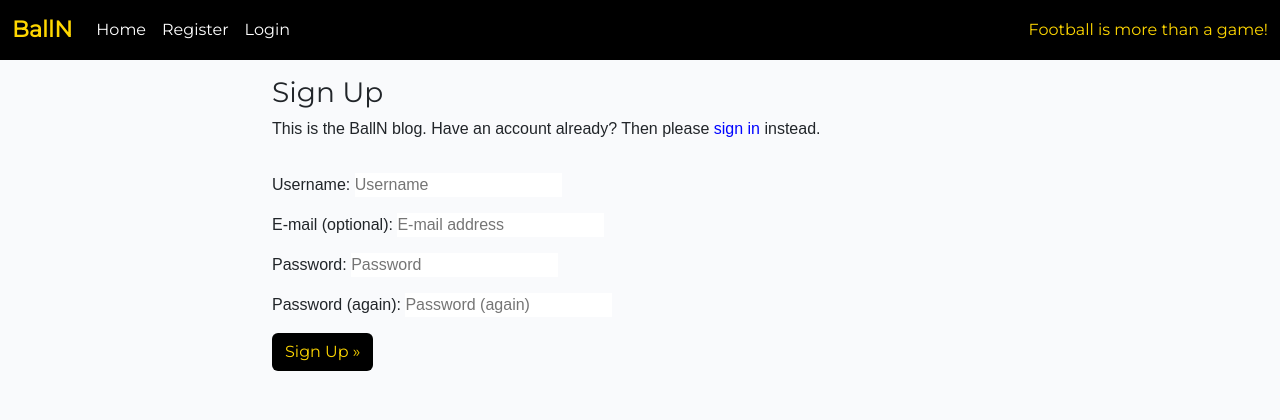
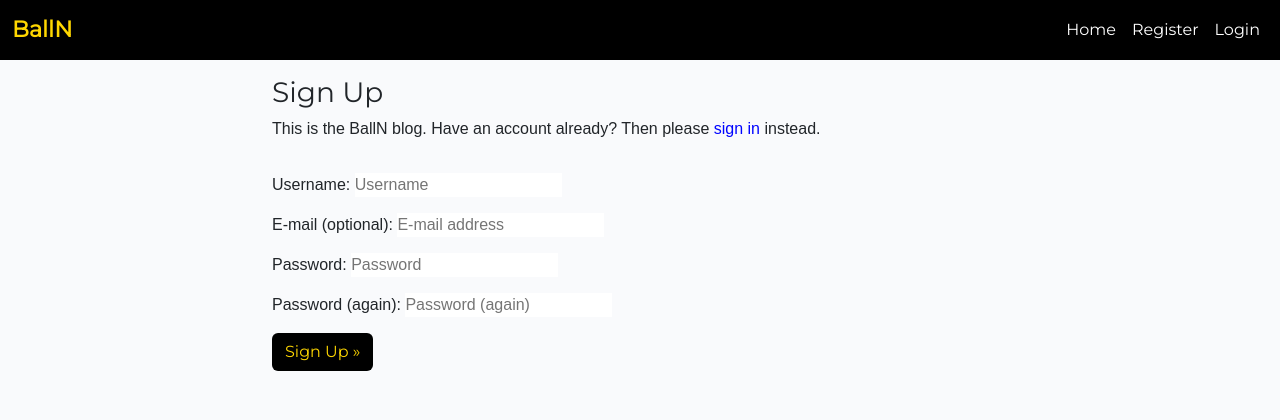
Before and after one commit to AASanusi/balln, a Django app: page /accounts/signup/ in a window 1280 px wide. Shown: the top 420 px of the page. Run offline with Django 4.2, Linux system fonts and the light colour scheme; some libraries are stand-ins or nearby versions.

Commit message:
Change navigation structure

```diff
--- a/templates/base.html
+++ b/templates/base.html
@@ -40,7 +40,7 @@
 
             <div class="collapse navbar-collapse" id="navbarText">
 
-                <nav class="navbar-nav me-auto mb-2 mb-lg-0">
+                <nav class="navbar-nav ms-auto mb-2 mb-lg-0">
                     <a class="nav-link active" aria-current="page" href="{% url 'home' %}"
                             aria-label=" To home page">Home</a>
                     {% if user.is_authenticated %}
@@ -51,9 +51,6 @@
                     <a class="nav-link" href="{% url 'account_login' %}" aria-label=" To login page">Login</a>
                     {% endif %}
                   </nav>
-                <span class="navbar-text text-muted">
-                    Football is more than a game!
-                </span>
             </div>
         </div>
     </nav>
```
